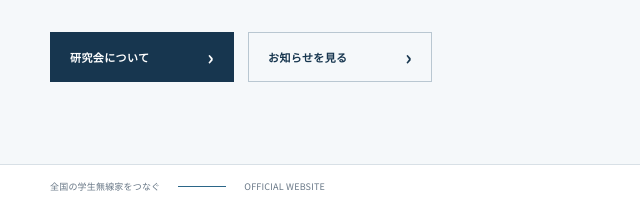
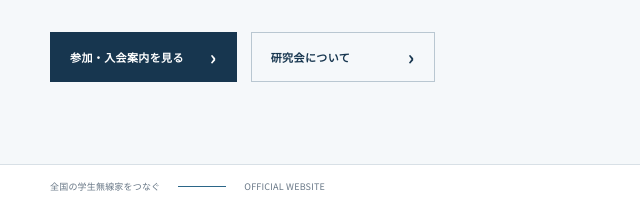
Before and after one commit to akiy2009/nswrc-web, a plain HTML site: page index.html in a window 1280 px wide. Shown: the part 460-662 px from the top of the page, 0-640 px from the left. Drawn offline with Linux system fonts and the light colour scheme.

Commit message:
Improve membership conversion and operations dashboard

```diff
--- a/index.html
+++ b/index.html
@@ -49,8 +49,8 @@
           <h1>学生の無線活動を、<br>つなぐ。</h1>
           <p class="hero-description">学校や地域の枠を越えて、学生無線家が交流し、知識や経験を共有する。<br class="desktop-only">全国の学生による無線通信活動を支えるネットワークです。</p>
           <div class="hero-links">
-            <a class="button button-primary" href="#about">研究会について <span aria-hidden="true">›</span></a>
-            <a class="button button-text" href="news.html">お知らせを見る <span aria-hidden="true">›</span></a>
+            <a class="button button-primary" href="join.html">参加・入会案内を見る <span aria-hidden="true">›</span></a>
+            <a class="button button-text" href="#about">研究会について <span aria-hidden="true">›</span></a>
           </div>
         </div>
         <div class="hero-aside" aria-label="研究会の基本情報">
@@ -121,7 +121,7 @@
     <section class="join" id="join">
       <div class="container join-inner">
         <div><p class="section-en">JOIN THE NETWORK</p><h2>学生無線家の交流を、<br>ともに広げていく。</h2></div>
-        <div class="join-copy"><p>個人での交流、学校・団体同士の連携、イベントへの参加など、参加方法の概要をご案内します。</p><a class="join-home-link" href="join.html">参加・入会案内を見る　›</a></div>
+        <div class="join-copy"><p>無線従事者免許やコールサインをお持ちでない方も、定款に定める条件を満たせば入会を申し込めます。学校や地域を越えた交流・技術共有に参加してみませんか。</p><div class="join-home-actions"><a class="button button-primary" href="join.html">参加・入会案内を見る <span aria-hidden="true">›</span></a><a class="join-home-link" href="application.html">入会申込フォームへ　›</a></div></div>
       </div>
     </section>
   </main>
```
